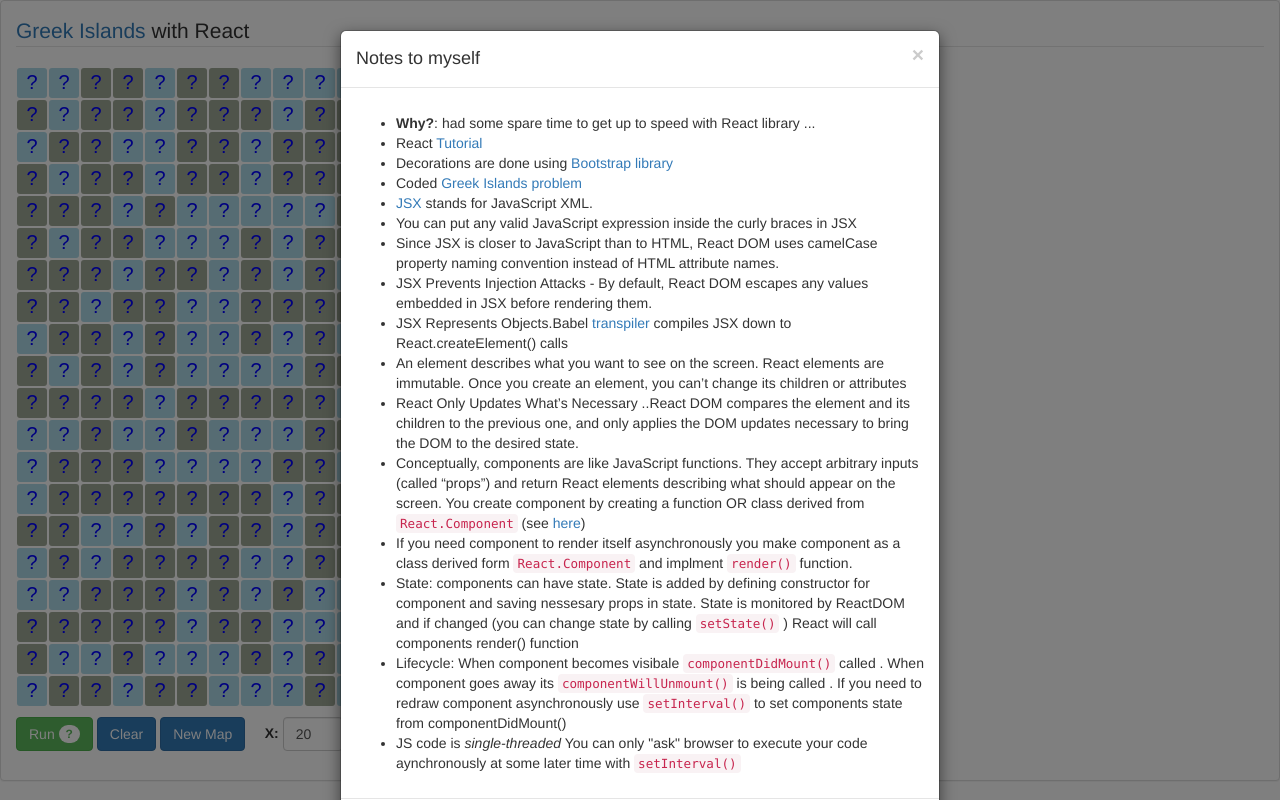
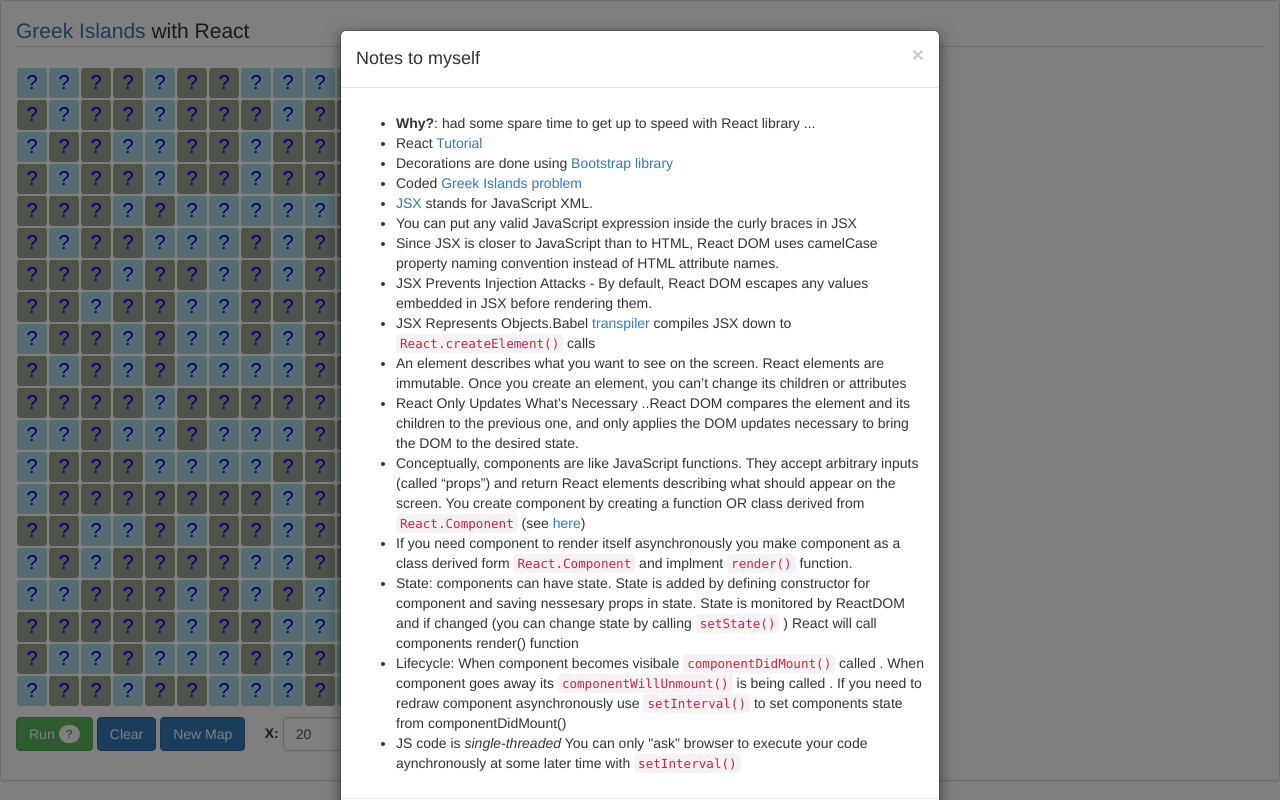
Before and after one commit to shvechkov/default, a plain HTML site: page index.html in a window 1280 px wide. Both pictures are taken after a click on the button "Info". Drawn offline with nearby package versions, Linux system fonts and the light colour scheme.

Commit message:
formatting

```diff
--- a/index.html
+++ b/index.html
@@ -82,7 +82,7 @@
                                     <li>You can put any valid JavaScript expression inside the curly braces in JSX</li>
                                     <li>Since JSX is closer to JavaScript than to HTML, React DOM uses camelCase property naming convention instead of HTML attribute names.</li>
                                     <li>JSX Prevents Injection Attacks - By default, React DOM escapes any values embedded in JSX before rendering them. </li>
-                                    <li>JSX Represents Objects.Babel <a href=https://en.wikipedia.org/wiki/Source-to-source_compiler>transpiler </a> compiles JSX down to React.createElement() calls</li>
+                                    <li>JSX Represents Objects.Babel <a href=https://en.wikipedia.org/wiki/Source-to-source_compiler>transpiler </a> compiles JSX down to <code>React.createElement()</code> calls</li>
 
                                     <li>An element describes what you want to see on the screen. React elements are immutable. Once you create an element, you can’t change its children or attributes</li>
                                     <li>React Only Updates What’s Necessary ..React DOM compares the element and its children to the previous one, and only applies the DOM updates necessary to bring the DOM to the desired state.</li>
```
